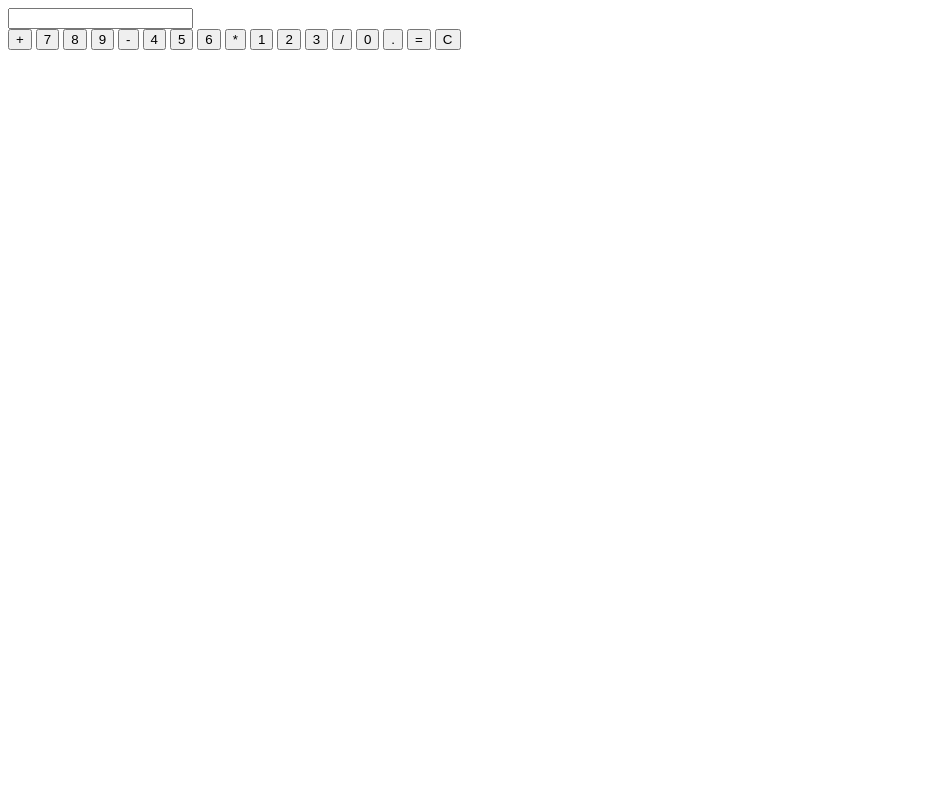
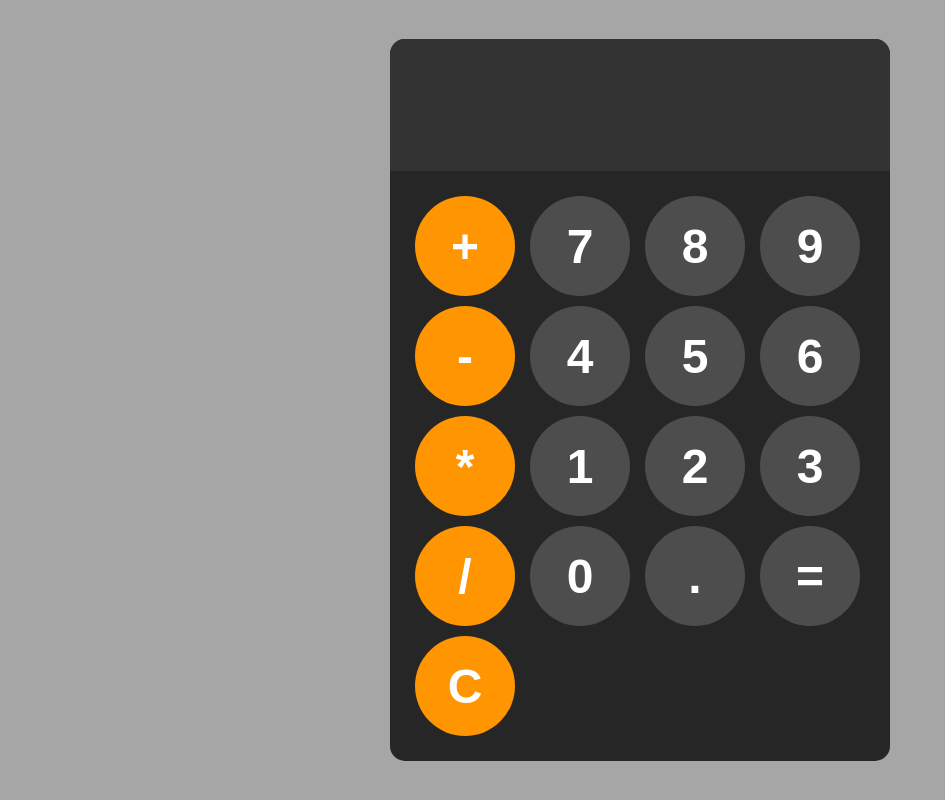
Before and after one commit to naimur-234964/calculator, a plain HTML site: page index.html in a window 1280 px wide. Shown: the whole page, without its empty margins (0-945 px from the left). Drawn offline with Linux system fonts and the light colour scheme.

Commit message:
Class added for buttons in HTML, CSS Completed

```diff
--- a/index.html
+++ b/index.html
@@ -8,26 +8,26 @@
 </head>
 <body>
     <div class="calculator">
-        <input type="text" readonly>
+        <input type="text" class="display" readonly>
 
         <div class="buttons">
-            <button onclick="appendToDisplay('+')">+</button>
+            <button onclick="appendToDisplay('+')" class="operator">+</button>
             <button onclick="appendToDisplay('7')">7</button>
             <button onclick="appendToDisplay('8')">8</button>
             <button onclick="appendToDisplay('9')">9</button>
-            <button onclick="appendToDisplay('-')">-</button>
+            <button onclick="appendToDisplay('-')" class="operator">-</button>
             <button onclick="appendToDisplay('4')">4</button>
             <button onclick="appendToDisplay('5')">5</button>
             <button onclick="appendToDisplay('6')">6</button>
-            <button onclick="appendToDisplay('*')">*</button>
+            <button onclick="appendToDisplay('*')" class="operator">*</button>
             <button onclick="appendToDisplay('1')">1</button>
             <button onclick="appendToDisplay('2')">2</button>
             <button onclick="appendToDisplay('3')">3</button>
-            <button onclick="appendToDisplay('/')">/</button>
+            <button onclick="appendToDisplay('/')" class="operator">/</button>
             <button onclick="appendToDisplay('0')">0</button>
             <button onclick="appendToDisplay('.')">.</button>
             <button onclick="calculate()">=</button>
-            <button onclick="clearDisplay()">C</button>
+            <button onclick="clearDisplay()" class="operator">C</button>
         </div>
     </div>
 
--- a/style.css
+++ b/style.css
@@ -0,0 +1,66 @@
+body{
+    width: 100%;
+    height: 100vh;
+    margin: 0;
+    padding: 0;
+    display: flex;
+    justify-content: center;
+    align-items: center;
+    background-color: hsl(0, 0%, 65%);
+}
+
+.calculator {
+    font-family: Arial, sans-serif;
+    background-color: hsl(0, 0%, 15%);
+    border-radius: 15px;
+    max-width: 500px;
+    overflow: hidden;
+}
+
+.display {
+    width: 100%;
+    padding: 20px;
+    font-size: 5rem;
+    border: none;
+    background-color: hsl(0, 0%, 20%);
+    text-align: right;
+}
+
+.buttons {
+    display: grid;
+    grid-template-columns: repeat(4, 1fr);
+    gap: 10px;
+    padding: 25px;
+}
+
+button {
+    width: 100px;
+    height: 100px;
+    border-radius: 50%;
+    border: none;
+    background-color: hsl(0, 0%, 30%);
+    color: white;
+    font-size: 3rem;
+    font-weight: bold;
+    cursor: pointer;
+}
+
+button:hover{
+    background-color: hsl(0, 0%, 40%);
+}
+
+button:active{
+    background-color: hsl(0, 0%, 50%);
+}
+
+.operator{
+    background-color: hsl(35, 100%, 50%);
+}
+
+.operator:hover{
+    background-color: hsl(35, 100%, 60%);
+}
+
+.operator:active{
+    background-color: hsl(35, 100%, 70%);
+}
```
